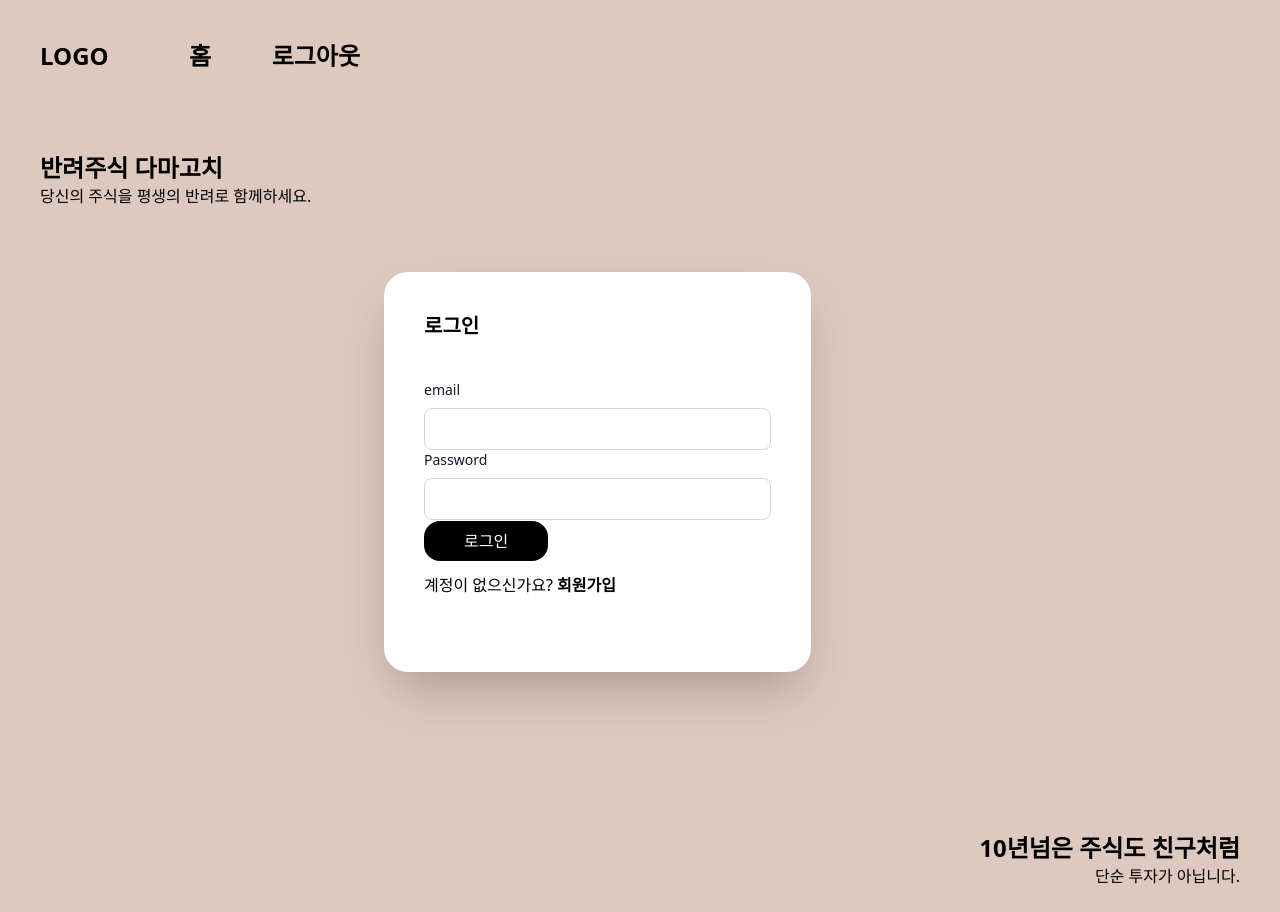
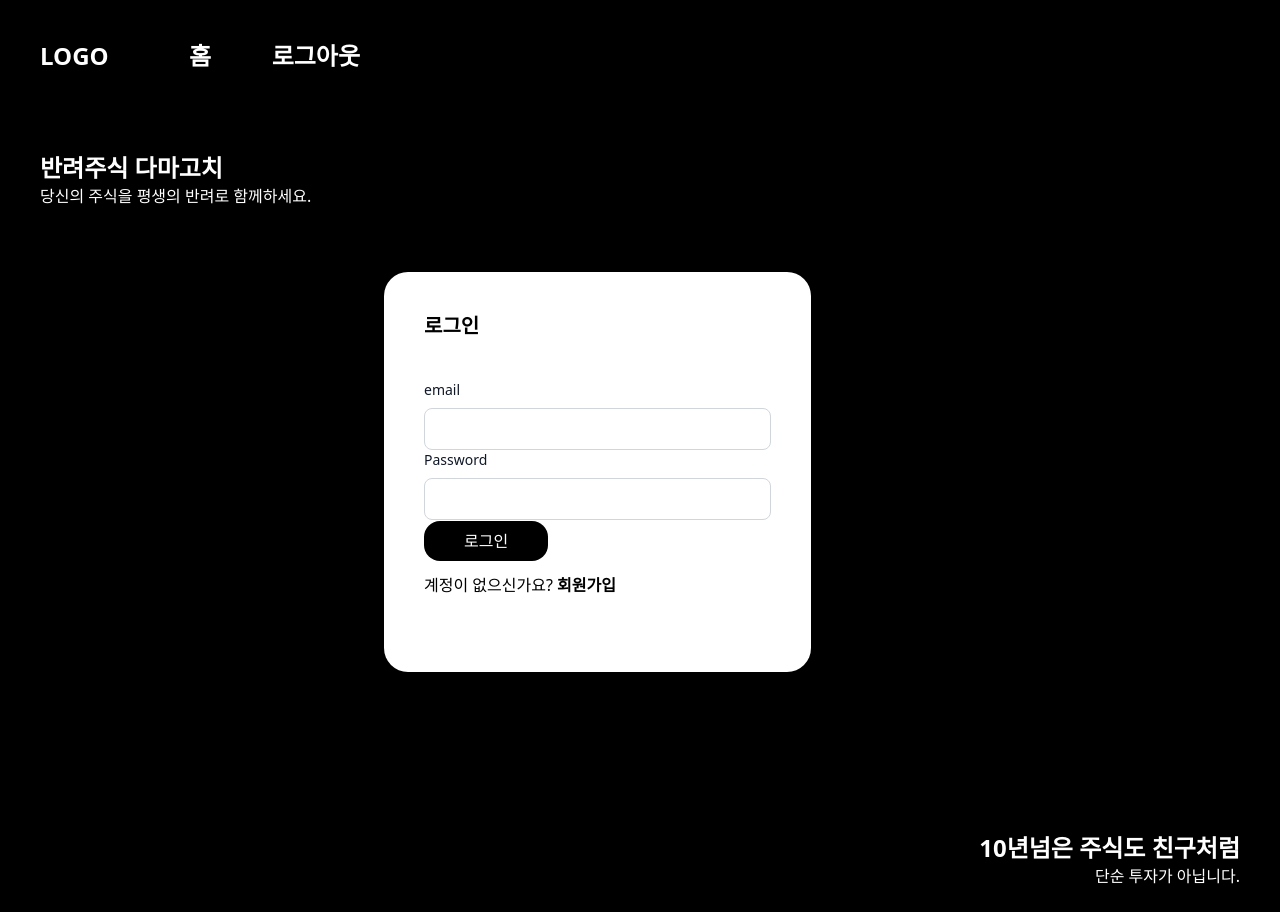
Before and after one commit to junseo2323/stockdamagochi, a Next.js app: page /login in a window 1280 px wide. Built offline with nearby package versions, Linux system fonts and the light colour scheme; no server answers.

Commit message:
refactor/bg-redesign
배경 색 변경

```diff
--- a/src/app/(auth)/layout.tsx
+++ b/src/app/(auth)/layout.tsx
@@ -7,14 +7,14 @@ export default function AuthLayout({children} : {children: React.ReactNode}) {
 			<div>
 			<div className="relative flex flex-col float-left min-h-screen w-1/2 pl-10 pt-10">
 				<div className="flex-auto">
-				  <p className="text-black text-2xl font-bold">반려주식 다마고치</p>
-				  <p className="text-black">당신의 주식을 평생의 반려로 함께하세요.</p>
+				  <p className="text-white text-2xl font-bold">반려주식 다마고치</p>
+				  <p className="text-white">당신의 주식을 평생의 반려로 함께하세요.</p>
 				</div>
 			</div>
 			<div className="relative float-right pr-10 pt-10">
 				<div className="flex-auto pt-170">
-				  <p className="text-black text-right text-2xl font-bold">10년넘은 주식도 친구처럼</p>
-				  <p className="text-black text-right">단순 투자가 아닙니다.</p>
+				  <p className="text-white text-right text-2xl font-bold">10년넘은 주식도 친구처럼</p>
+				  <p className="text-white text-right">단순 투자가 아닙니다.</p>
 				</div>
 			</div>
 			</div>
--- a/src/app/layout.tsx
+++ b/src/app/layout.tsx
@@ -27,7 +27,7 @@ export default function RootLayout({
   return (
     <html lang="en" className={notoSansKr.variable}>
       <body
-        className={`font-sans`+' overflow-hidden bg-[#DEC9C0] '}
+        className={`font-sans`+' overflow-hidden bg-[#000000] '}
       >
         <AuthProvider>
           <Nav />
--- a/src/components/Nav.tsx
+++ b/src/components/Nav.tsx
@@ -7,7 +7,7 @@ export default function Nav() {
     const {logout} = useAuth();
 
     return(
-        <div className="grid grid-cols-3 m-10 w-80">
+        <div className="grid grid-cols-3 m-10 w-80 text-white">
             <p className="font-sans font-bold text-2xl select-none ">LOGO</p>
             <Link href={'/home'} className="font-sans text-center font-bold text-2xl">홈</Link>
             <button onClick={logout} className="font-sans text-right font-bold text-2xl">로그아웃</button>
--- a/src/components/Tamagochi.tsx
+++ b/src/components/Tamagochi.tsx
@@ -1,13 +1,6 @@
 "use client";
 
-import { Canvas } from "@react-three/fiber";
-import { Suspense, useEffect } from "react";
-import { Environment, Html } from "@react-three/drei";
-import Model from "../components/Model";
-
 import {useAuth} from "@/contexts/AuthContext";
-import {useState} from "react";
-import api from "@/lib/api";
 
 export default function Tamagochi(props: {message: string}) {
   const {tamagochiMessage,tamagochiInfo,tamagochiMessageSetting} = useAuth();
@@ -48,10 +41,10 @@ export default function Tamagochi(props: {message: string}) {
 
 
   return (
-    <div className="grid w-screen place-items-center">
+    <div className="grid w-screen place-items-center text-white">
       <div className="grid grid-cols-[100px_60%_100px] grid-rows-[0.1fr_1fr_0.1fr] gap-4 relative place-items-center">
         {/* 위쪽 */}
-        <div className="col-start-2 row-start-1 mx-12">
+        <div className="col-start-2 row-start-1 mx-12 ">
           <p className="text-center font-bold">{tamagochiInfo?.level}.LV</p>
           <p className="text-center text-2xl ">{tamagochiInfo?.nickname}</p>
         </div>
@@ -70,7 +63,7 @@ export default function Tamagochi(props: {message: string}) {
         </div>
 
         {/* 오른쪽 */}
-        <div className="col-start-3 row-start-2 text-x">
+        <div className="col-start-3 row-start-2 text-x text-white">
           뉴스정보
         </div>
 
@@ -79,25 +72,3 @@ export default function Tamagochi(props: {message: string}) {
     </div>
   );
 }
-
-/**
- <div className="flex flex-col text-white">
-      <div className="mx-12">
-        <p className="text-center font-bold">{tamagochiInfo?.level}.LV</p>
-        <p className="text-center text-2xl ">{tamagochiInfo?.nickname}</p>
-      </div>
-      <div className="flex justify-center items-center h-120 flex-1">
-        <div className={"text-xl "+RateColorSetting(tamagochiInfo?.rateofreturn)}>
-          {tamagochiInfo?.rateofreturn}%
-        </div>
-        <div className={`text-black mx-5 w-50 h-50 items-center grid drop-shadow-3xl rounded-lg ` + ColorSetting(tamagochiInfo?.emotion)}>
-            <img src={ImageSetting(tamagochiInfo?.ticker)} width={64} className="m-auto" />
-            <p className="font-semibold text-lg text-center">{tamagochiInfo?.emotion}</p>
-            <p className="font-semibold text-sm text-center">{tamagochiMessage?.message}</p>
-        </div>
-        <div className="text-x">
-          뉴스정보
-        </div>
-      </div>
-    </div>
- */
--- a/src/components/command.tsx
+++ b/src/components/command.tsx
@@ -35,8 +35,8 @@ export default function Command(props: {}) {
 
     return(
         <div className="w-full absolute inset-0 top-[65vh] pt-2">
-            <div className='m-4 h-50 border-1 rounded-4xl border-solid border-black'>
-              <p className='text-black p-4'>{responses}</p>
+            <div className='my-4 mx-26  h-50 border-1 rounded-4xl border-solid border-white'>
+              <p className='text-white p-4'>{responses}</p>
             </div>
             <div className='flex justify-center items-center h-10'>
             <form onSubmit={onSubmit} className="">
@@ -44,7 +44,7 @@ export default function Command(props: {}) {
                   ref={inputRef}
                   onChange={handleChange}
                   placeholder="명령어를 입력하세요"
-                  className="w-150 rounded-2xl h-12 pl-3 text-black border-1 focus:ring-0 focus:outline-none"
+                  className="w-150 rounded-2xl h-12 pl-3 text-white border-1 focus:ring-0 focus:outline-none"
                   type='text'
                   value={answer}
               />
```
